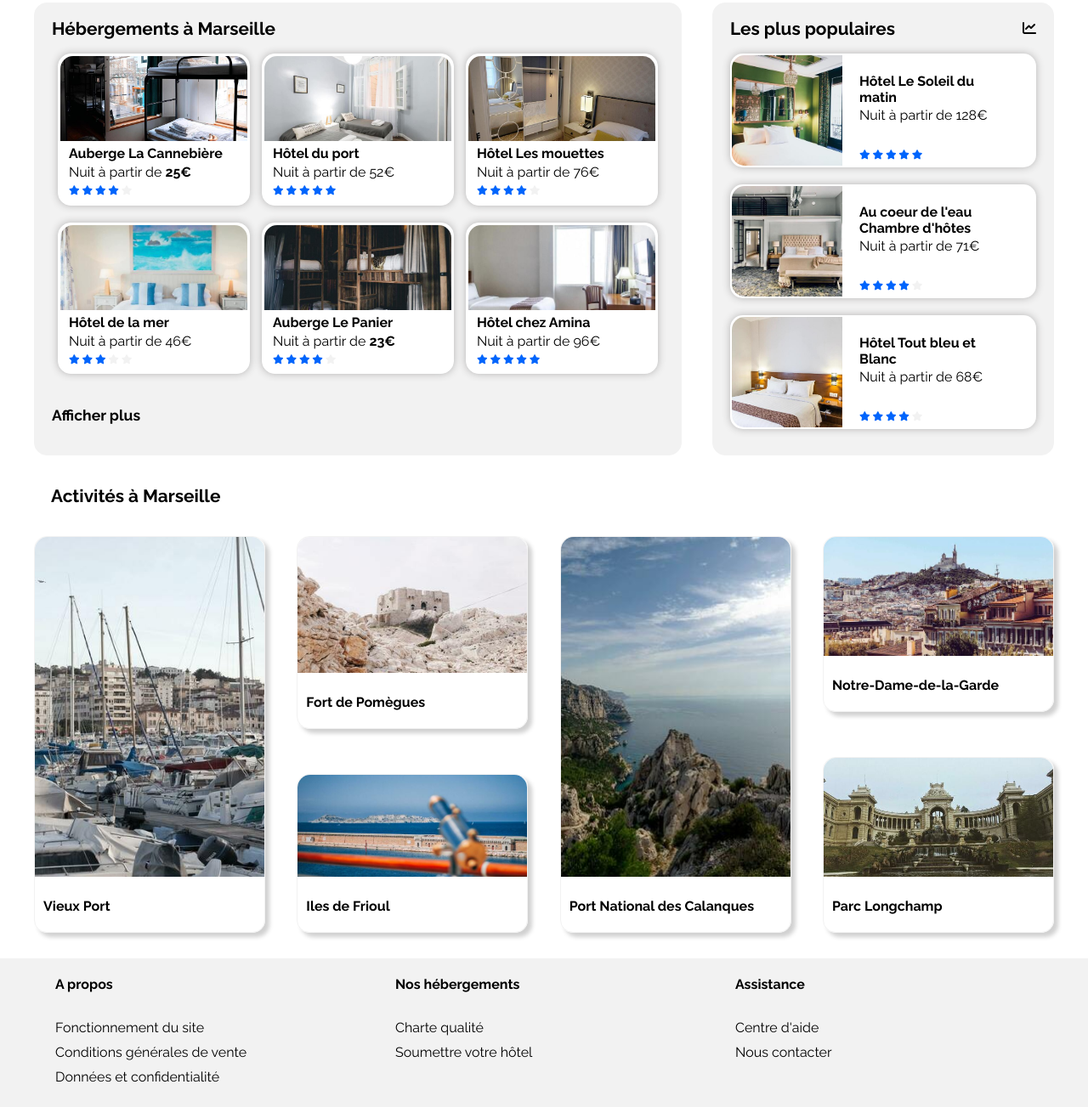
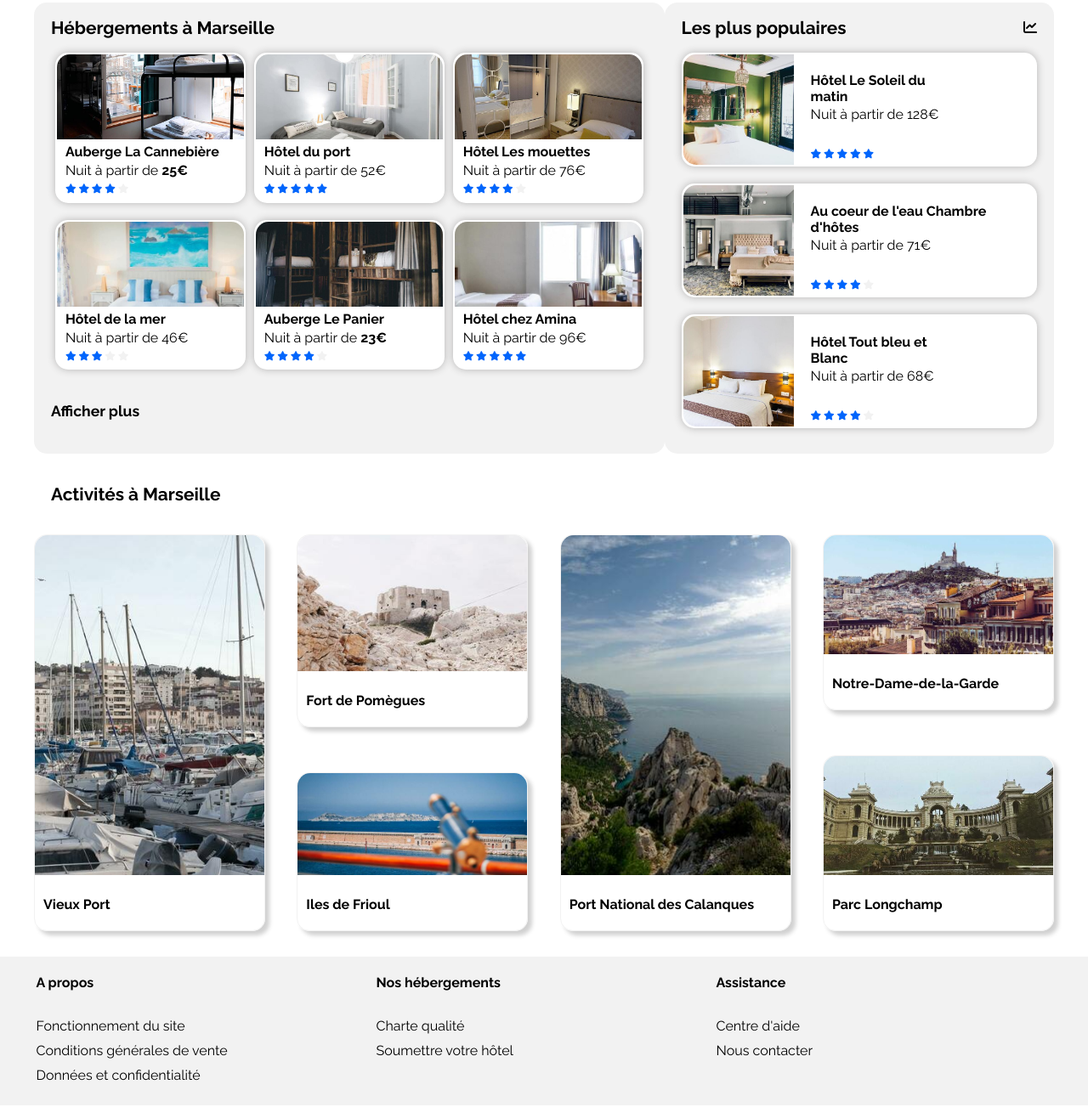
Before and after one commit to CyansWeb/YannickCathala_2_20092021, a plain HTML site: page index.html in a window 1280 px wide. Shown: the part 350-1653 px from the top of the page at 85% size. Drawn offline with Linux system fonts and the light colour scheme.

Commit message:
update_06_11_2021_01

```diff
--- a/css/content.css
+++ b/css/content.css
@@ -7,7 +7,6 @@
 
 #section_hebergement {
     margin-top: 30px;
-    border: 1px solid #f2f2f2;
     background-color: #f2f2f2;
     border-radius: 15px;
     width: 60%;
@@ -39,7 +38,6 @@
 }
 
 .descriptif_hebergement {
-    border: 1px solid white;
     background-color: white;
     border-radius: 15px;
     padding: 2px 2px 10px 2px;
@@ -68,10 +66,8 @@ main {
 
 aside {
     margin-top: 30px;
-    border: 1px solid #f2f2f2;
     background-color: #f2f2f2;
     border-radius: 15px;
-    width: 30%;
     padding: 0 20px 10px 20px;
 }
 
@@ -116,8 +112,7 @@ aside {
     margin-bottom: 30px;
 }
 
-.pomegues_frioul,
-.garde_longchamp {
+.conteneur_double_activites {
     display: flex;
     flex-direction: column;
     justify-content: space-between;
--- a/css/footer.css
+++ b/css/footer.css
@@ -11,22 +11,15 @@ footer {
 
 #footer_container {
     display: flex;
+    flex-wrap: wrap;
     max-width: 1200px;
-    padding-left: 50px;
+    padding-left: 5px;
     justify-content: center;
     margin: auto;
 }
 
-#propos {
-    flex: 1 30%;
-}
-
-#hebergement {
-    flex: 1 30%;
-}
-
-#assistance {
-    flex: 1 30%;
+.colonne_footer {
+    flex: 1 0 320px;
 }
 
 footer ul {
--- a/css/media_queries.css
+++ b/css/media_queries.css
@@ -61,9 +61,10 @@
     #section_hebergement,
     aside {
         /* Hébergement + Aside = 90% de l'écran */
-        width: 90%;
+        width: 100%;
         margin: auto;
         margin-bottom: 15px;
+        padding: 0;
     }
     .descriptif_hebergement img {
         width: 40vw;
--- a/index.html
+++ b/index.html
@@ -302,7 +302,7 @@
                     </a>
                 </div>
 
-                <div class="pomegues_frioul">
+                <div class="conteneur_double_activites">
                     <div class="pomegues">
                         <a href="#">
                             <div class="grand_cadre">
@@ -330,7 +330,7 @@
                     </a>
                 </div>
 
-                <div class="garde_longchamp">
+                <div class="conteneur_double_activites">
                     <div class="garde">
                         <a href="#">
                             <div class="moyen_cadre">
@@ -356,7 +356,7 @@
     <footer>
         <div id="footer_container">
             <!--**************************** A propos **********************************-->
-            <section id="propos">
+            <section class="colonne_footer">
                 <h4>A propos</h4>
                 <ul>
                     <li><a href="#">Fonctionnement du site</a></li>
@@ -365,7 +365,7 @@
                 </ul>
             </section>
             <!--****************************** hebergement *******************************-->
-            <section id="hebergement">
+            <section class="colonne_footer">
                 <h4>Nos hébergements</h4>
                 <ul>
                     <li><a href="#">Charte qualité</a></li>
@@ -373,7 +373,7 @@
                 </ul>
             </section>
             <!--******************************** assistance ******************************-->
-            <section id="assistance">
+            <section class="colonne_footer">
                 <h4>Assistance</h4>
                 <ul>
                     <li><a href="#">Centre d'aide</a></li>
```
